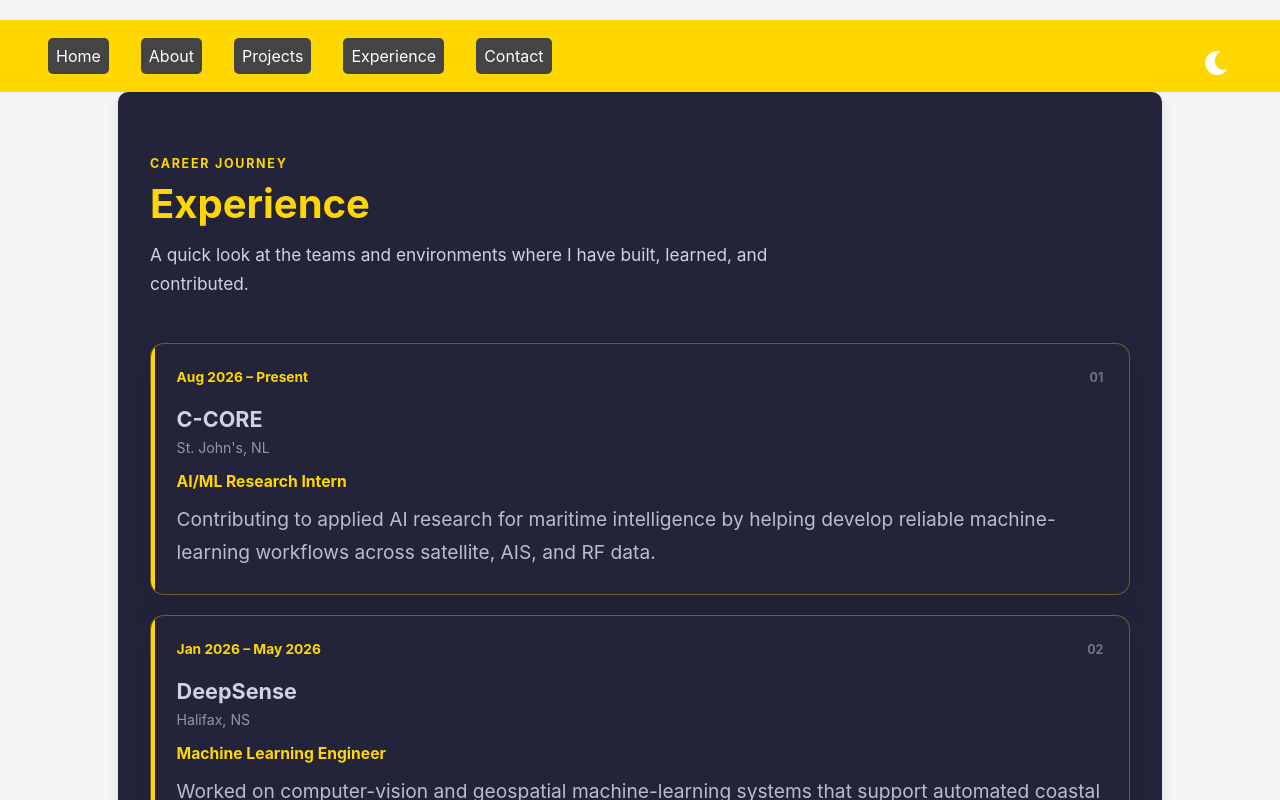
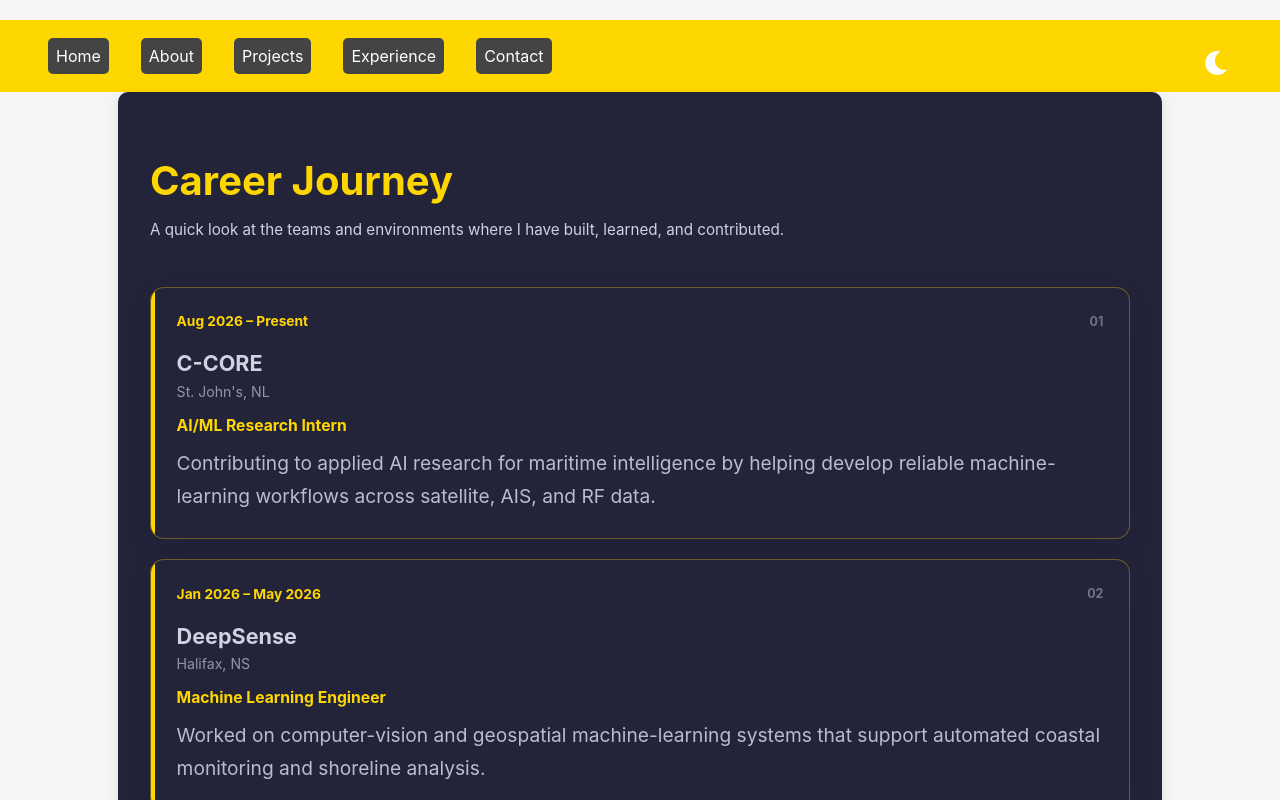
Before and after one commit to JoelGeorgeSam/Joel_Portfolio, a React (Create React App) app: page /experience in a window 1280 px wide. Shown: the top 800 px of the page. Built offline with nearby package versions, Linux system fonts and the light colour scheme.

Commit message:
Simplify experience page heading

```diff
--- a/src/pages/Experience.js
+++ b/src/pages/Experience.js
@@ -61,8 +61,7 @@
       transition={{ duration: 0.6 }}
     >
       <header className="experience-header">
-        <p className="experience-eyebrow">Career journey</p>
-        <h1>Experience</h1>
+        <h1>Career Journey</h1>
         <p className="experience-intro">
           A quick look at the teams and environments where I have built,
           learned, and contributed.
--- a/src/styles.css
+++ b/src/styles.css
@@ -796,25 +796,17 @@
   text-align: left;
 }
 
-.experience-header .experience-eyebrow {
-  margin: 0 0 0.5rem;
-  color: var(--accent-color);
-  font-size: 0.78rem;
-  font-weight: 700;
-  letter-spacing: 0.14em;
-  text-transform: uppercase;
-}
-
 .experience-header h1 {
   margin: 0 0 0.75rem;
 }
 
 .experience-intro {
-  max-width: 650px;
+  max-width: none;
   margin: 0;
   color: var(--text-color);
-  font-size: 1.08rem;
+  font-size: 0.95rem;
   line-height: 1.7;
+  white-space: nowrap;
 }
 
 .experience-list {
@@ -907,6 +899,11 @@
     grid-template-columns: 1fr;
   }
 
+  .experience-intro {
+    font-size: 1rem;
+    white-space: normal;
+  }
+
   .page.experience .experience-card {
     min-height: auto;
   }
```
